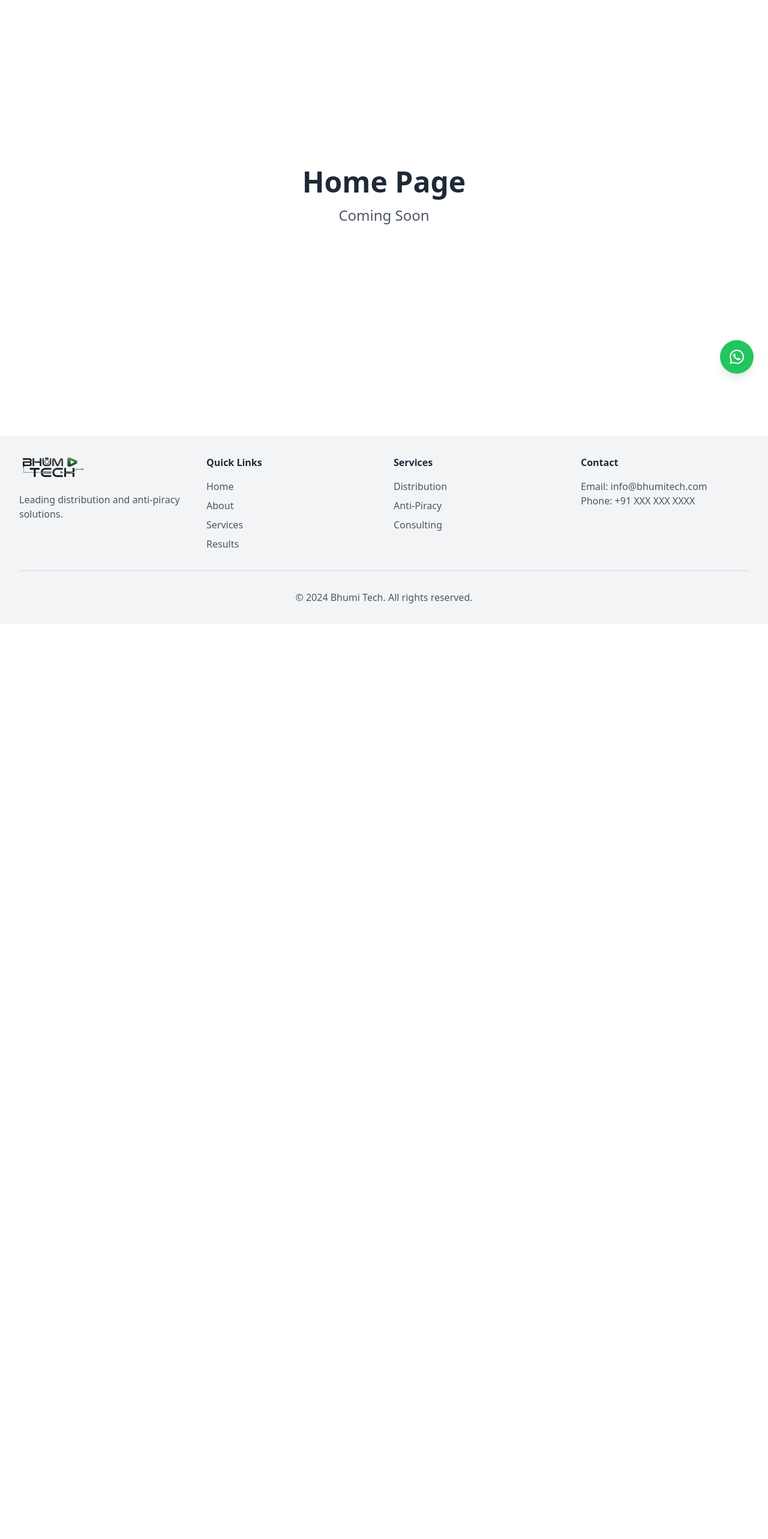
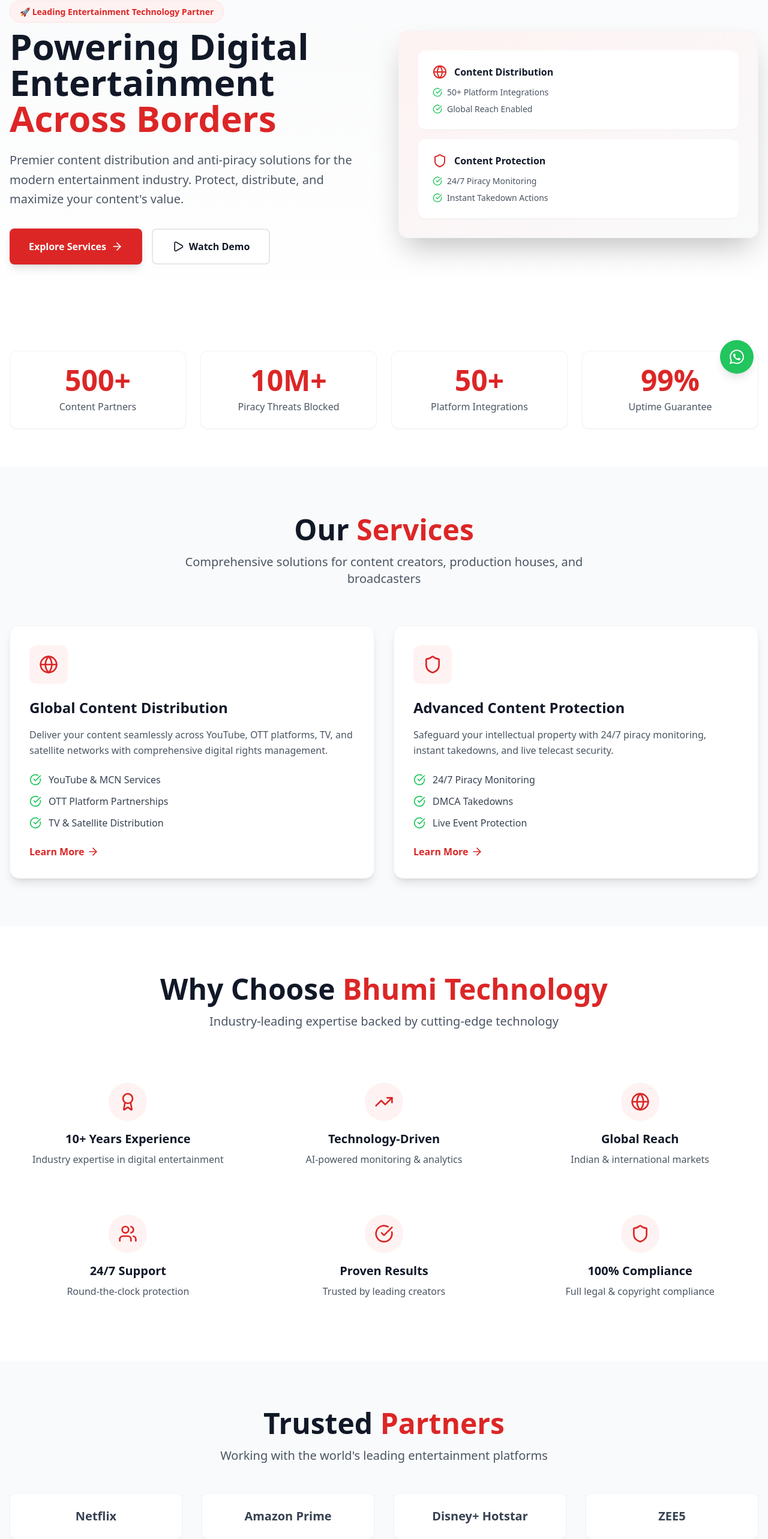
Before and after one commit to Michaelanand123singh/bhumi-tech, a React (Vite) app: page / in a window 1280 px wide. Shown: the part 153-2719 px from the top of the page at 60% size. Before the commit the page ends 1193 px from the top, so only its background shows below. Built offline with nearby package versions, Linux system fonts and the light colour scheme.

Commit message:
udpated the home page layout

```diff
--- a/package.json
+++ b/package.json
@@ -10,6 +10,7 @@
     "preview": "vite preview"
   },
   "dependencies": {
+    "lucide-react": "^0.559.0",
     "react": "^19.2.0",
     "react-dom": "^19.2.0",
     "react-router-dom": "^7.10.1"
--- a/src/components/home/ClientsCarousel.jsx
+++ b/src/components/home/ClientsCarousel.jsx
@@ -1,13 +1,35 @@
 import React from 'react';
-import SectionTitle from '../common/SectionTitle';
 
 const ClientsCarousel = () => {
+  const clients = [
+    'Netflix',
+    'Amazon Prime',
+    'Disney+ Hotstar',
+    'ZEE5',
+    'SonyLIV',
+    'MX Player',
+    'YouTube',
+    'Jio Cinema',
+  ];
+
   return (
-    <section className="py-16 bg-gray-50">
-      <div className="container mx-auto px-4">
-        <SectionTitle title="Our Clients" subtitle="Trusted By" />
-        <div className="flex justify-center items-center">
-          <p className="text-gray-600">Client logos will be displayed here</p>
+    <section className="py-20 bg-gray-50">
+      <div className="max-w-7xl mx-auto px-4">
+        <div className="text-center mb-12">
+          <h2 className="text-4xl md:text-5xl font-bold text-gray-900 mb-4">
+            Trusted <span className="text-red-600">Partners</span>
+          </h2>
+          <p className="text-xl text-gray-600">Working with the world's leading entertainment platforms</p>
+        </div>
+        <div className="grid grid-cols-2 md:grid-cols-4 gap-8">
+          {clients.map((client, index) => (
+            <div
+              key={index}
+              className="bg-white rounded-xl p-6 flex items-center justify-center shadow-sm hover:shadow-md transition-shadow border border-gray-100"
+            >
+              <span className="text-xl font-bold text-gray-700">{client}</span>
+            </div>
+          ))}
         </div>
       </div>
     </section>
--- a/src/components/home/Hero.jsx
+++ b/src/components/home/Hero.jsx
@@ -1,19 +1,75 @@
 import React from 'react';
-import Button from '../common/Button';
+import { Play, Globe, Shield, CheckCircle, ArrowRight } from 'lucide-react';
+import { Link } from 'react-router-dom';
 
 const Hero = () => {
   return (
-    <section className="bg-gradient-to-r from-blue-600 to-blue-800 text-white py-20">
-      <div className="container mx-auto px-4 text-center">
-        <h1 className="text-5xl font-bold mb-6">Welcome to Bhumi Tech</h1>
-        <p className="text-xl mb-8 max-w-2xl mx-auto">
-          Leading distribution and anti-piracy solutions for your business
-        </p>
-        <div className="flex gap-4 justify-center">
-          <Button variant="secondary">Get Started</Button>
-          <Button variant="outline" className="bg-transparent border-white text-white hover:bg-white hover:text-blue-600">
-            Learn More
-          </Button>
+    <section className="pt-20 pb-20 px-4 bg-gradient-to-b from-gray-50 to-white">
+      <div className="max-w-7xl mx-auto">
+        <div className="grid lg:grid-cols-2 gap-12 items-center">
+          <div>
+            <div className="inline-block mb-4">
+              <span className="bg-red-50 text-red-600 px-4 py-2 rounded-full text-sm font-semibold border border-red-100">
+                🚀 Leading Entertainment Technology Partner
+              </span>
+            </div>
+            <h1 className="text-5xl md:text-6xl font-bold text-gray-900 mb-6 leading-tight">
+              Powering Digital Entertainment{' '}
+              <span className="text-red-600">Across Borders</span>
+            </h1>
+            <p className="text-xl text-gray-600 mb-8 leading-relaxed">
+              Premier content distribution and anti-piracy solutions for the modern entertainment industry. Protect, distribute, and maximize your content's value.
+            </p>
+            <div className="flex flex-col sm:flex-row gap-4">
+              <Link
+                to="/services"
+                className="bg-red-600 text-white px-8 py-4 rounded-lg hover:bg-red-700 transition-all font-semibold shadow-lg hover:shadow-xl flex items-center justify-center group"
+              >
+                Explore Services
+                <ArrowRight className="ml-2 w-5 h-5 group-hover:translate-x-1 transition-transform" />
+              </Link>
+              <button className="bg-white text-gray-900 px-8 py-4 rounded-lg hover:bg-gray-50 transition-all font-semibold border-2 border-gray-200 flex items-center justify-center">
+                <Play className="mr-2 w-5 h-5" />
+                Watch Demo
+              </button>
+            </div>
+          </div>
+          <div className="relative">
+            <div className="bg-gradient-to-br from-red-50 to-gray-50 rounded-2xl p-8 shadow-2xl border border-gray-100">
+              <div className="bg-white rounded-xl p-6 shadow-sm mb-4">
+                <div className="flex items-center space-x-3 mb-3">
+                  <Globe className="w-6 h-6 text-red-600" />
+                  <span className="font-semibold text-gray-900">Content Distribution</span>
+                </div>
+                <div className="space-y-2">
+                  <div className="flex items-center text-sm text-gray-600">
+                    <CheckCircle className="w-4 h-4 text-green-500 mr-2" />
+                    50+ Platform Integrations
+                  </div>
+                  <div className="flex items-center text-sm text-gray-600">
+                    <CheckCircle className="w-4 h-4 text-green-500 mr-2" />
+                    Global Reach Enabled
+                  </div>
+                </div>
+              </div>
+              <div className="bg-white rounded-xl p-6 shadow-sm">
+                <div className="flex items-center space-x-3 mb-3">
+                  <Shield className="w-6 h-6 text-red-600" />
+                  <span className="font-semibold text-gray-900">Content Protection</span>
+                </div>
+                <div className="space-y-2">
+                  <div className="flex items-center text-sm text-gray-600">
+                    <CheckCircle className="w-4 h-4 text-green-500 mr-2" />
+                    24/7 Piracy Monitoring
+                  </div>
+                  <div className="flex items-center text-sm text-gray-600">
+                    <CheckCircle className="w-4 h-4 text-green-500 mr-2" />
+                    Instant Takedown Actions
+                  </div>
+                </div>
+              </div>
+            </div>
+          </div>
         </div>
       </div>
     </section>
--- a/src/components/home/ServicesOverview.jsx
+++ b/src/components/home/ServicesOverview.jsx
@@ -1,24 +1,67 @@
 import React from 'react';
-import SectionTitle from '../common/SectionTitle';
+import { Globe, Shield, CheckCircle, ArrowRight } from 'lucide-react';
+import { Link } from 'react-router-dom';
 
 const ServicesOverview = () => {
+  const services = [
+    {
+      icon: Globe,
+      title: 'Global Content Distribution',
+      description:
+        'Deliver your content seamlessly across YouTube, OTT platforms, TV, and satellite networks with comprehensive digital rights management.',
+      features: ['YouTube & MCN Services', 'OTT Platform Partnerships', 'TV & Satellite Distribution'],
+    },
+    {
+      icon: Shield,
+      title: 'Advanced Content Protection',
+      description:
+        'Safeguard your intellectual property with 24/7 piracy monitoring, instant takedowns, and live telecast security.',
+      features: ['24/7 Piracy Monitoring', 'DMCA Takedowns', 'Live Event Protection'],
+    },
+  ];
+
   return (
-    <section className="py-16 bg-gray-50">
-      <div className="container mx-auto px-4">
-        <SectionTitle title="Our Services" subtitle="What We Offer" />
-        <div className="grid grid-cols-1 md:grid-cols-3 gap-8">
-          <div className="bg-white p-6 rounded-lg shadow-md">
-            <h3 className="text-xl font-semibold mb-4">Distribution</h3>
-            <p className="text-gray-600">Comprehensive distribution solutions for your products.</p>
-          </div>
-          <div className="bg-white p-6 rounded-lg shadow-md">
-            <h3 className="text-xl font-semibold mb-4">Anti-Piracy</h3>
-            <p className="text-gray-600">Protect your intellectual property with our anti-piracy services.</p>
-          </div>
-          <div className="bg-white p-6 rounded-lg shadow-md">
-            <h3 className="text-xl font-semibold mb-4">Consulting</h3>
-            <p className="text-gray-600">Expert consulting services to grow your business.</p>
-          </div>
+    <section className="py-20 bg-gray-50">
+      <div className="max-w-7xl mx-auto px-4">
+        <div className="text-center mb-16">
+          <h2 className="text-4xl md:text-5xl font-bold text-gray-900 mb-4">
+            Our <span className="text-red-600">Services</span>
+          </h2>
+          <p className="text-xl text-gray-600 max-w-2xl mx-auto">
+            Comprehensive solutions for content creators, production houses, and broadcasters
+          </p>
+        </div>
+        <div className="grid md:grid-cols-2 gap-8">
+          {services.map((service, index) => {
+            const IconComponent = service.icon;
+            return (
+              <div
+                key={index}
+                className="bg-white rounded-2xl p-8 shadow-lg hover:shadow-2xl transition-all border border-gray-100 group"
+              >
+                <div className="w-16 h-16 bg-red-50 rounded-xl flex items-center justify-center mb-6 group-hover:bg-red-600 transition-colors">
+                  <IconComponent className="w-8 h-8 text-red-600 group-hover:text-white transition-colors" />
+                </div>
+                <h3 className="text-2xl font-bold text-gray-900 mb-4">{service.title}</h3>
+                <p className="text-gray-600 mb-6 leading-relaxed">{service.description}</p>
+                <ul className="space-y-3 mb-6">
+                  {service.features.map((feature, idx) => (
+                    <li key={idx} className="flex items-center text-gray-700">
+                      <CheckCircle className="w-5 h-5 text-green-500 mr-3 flex-shrink-0" />
+                      <span>{feature}</span>
+                    </li>
+                  ))}
+                </ul>
+                <Link
+                  to="/services"
+                  className="text-red-600 font-semibold flex items-center hover:translate-x-2 transition-transform"
+                >
+                  Learn More
+                  <ArrowRight className="ml-1 w-5 h-5" />
+                </Link>
+              </div>
+            );
+          })}
         </div>
       </div>
     </section>
--- a/src/components/home/StatsSection.jsx
+++ b/src/components/home/StatsSection.jsx
@@ -1,23 +1,49 @@
-import React from 'react';
+import React, { useEffect } from 'react';
+import { useCountUp } from '../../hooks/useCountUp';
+
+const StatCard = ({ end, suffix, label }) => {
+  const [count, setHasStarted] = useCountUp(end);
+
+  useEffect(() => {
+    const observer = new IntersectionObserver(
+      ([entry]) => {
+        if (entry.isIntersecting) {
+          setHasStarted(true);
+        }
+      },
+      { threshold: 0.5 }
+    );
+
+    const element = document.getElementById(`stat-${label}`);
+    if (element) observer.observe(element);
+
+    return () => {
+      if (element) observer.disconnect();
+    };
+  }, [setHasStarted, label]);
+
+  return (
+    <div
+      id={`stat-${label}`}
+      className="text-center p-6 bg-white rounded-xl shadow-sm border border-gray-100 hover:shadow-md transition-shadow"
+    >
+      <div className="text-4xl md:text-5xl font-bold text-red-600 mb-2">
+        {count}{suffix}
+      </div>
+      <div className="text-gray-600 text-sm md:text-base font-medium">{label}</div>
+    </div>
+  );
+};
 
 const StatsSection = () => {
-  const stats = [
-    { number: '500+', label: 'Happy Clients' },
-    { number: '1000+', label: 'Projects Completed' },
-    { number: '50+', label: 'Team Members' },
-    { number: '10+', label: 'Years Experience' },
-  ];
-
   return (
-    <section className="py-16 bg-blue-600 text-white">
-      <div className="container mx-auto px-4">
-        <div className="grid grid-cols-2 md:grid-cols-4 gap-8 text-center">
-          {stats.map((stat, index) => (
-            <div key={index}>
-              <div className="text-4xl font-bold mb-2">{stat.number}</div>
-              <div className="text-lg">{stat.label}</div>
-            </div>
-          ))}
+    <section className="py-16 bg-white">
+      <div className="max-w-7xl mx-auto px-4">
+        <div className="grid grid-cols-2 md:grid-cols-4 gap-6">
+          <StatCard end={500} suffix="+" label="Content Partners" />
+          <StatCard end={10} suffix="M+" label="Piracy Threats Blocked" />
+          <StatCard end={50} suffix="+" label="Platform Integrations" />
+          <StatCard end={99.8} suffix="%" label="Uptime Guarantee" />
         </div>
       </div>
     </section>
--- a/src/components/home/WhyChooseUs.jsx
+++ b/src/components/home/WhyChooseUs.jsx
@@ -1,25 +1,43 @@
 import React from 'react';
-import SectionTitle from '../common/SectionTitle';
+import { Award, TrendingUp, Globe, Users, CheckCircle, Shield } from 'lucide-react';
 
 const WhyChooseUs = () => {
-  const features = [
-    { title: 'Expert Team', description: 'Experienced professionals dedicated to your success' },
-    { title: 'Proven Results', description: 'Track record of delivering exceptional results' },
-    { title: 'Innovative Solutions', description: 'Cutting-edge technology and methodologies' },
-    { title: '24/7 Support', description: 'Round-the-clock support for all your needs' },
+  const benefits = [
+    { icon: Award, title: '10+ Years Experience', desc: 'Industry expertise in digital entertainment' },
+    { icon: TrendingUp, title: 'Technology-Driven', desc: 'AI-powered monitoring & analytics' },
+    { icon: Globe, title: 'Global Reach', desc: 'Indian & international markets' },
+    { icon: Users, title: '24/7 Support', desc: 'Round-the-clock protection' },
+    { icon: CheckCircle, title: 'Proven Results', desc: 'Trusted by leading creators' },
+    { icon: Shield, title: '100% Compliance', desc: 'Full legal & copyright compliance' },
   ];
 
   return (
-    <section className="py-16">
-      <div className="container mx-auto px-4">
-        <SectionTitle title="Why Choose Us" subtitle="Our Advantages" />
-        <div className="grid grid-cols-1 md:grid-cols-2 lg:grid-cols-4 gap-8">
-          {features.map((feature, index) => (
-            <div key={index} className="text-center">
-              <h3 className="text-xl font-semibold mb-4">{feature.title}</h3>
-              <p className="text-gray-600">{feature.description}</p>
-            </div>
-          ))}
+    <section className="py-20 bg-white">
+      <div className="max-w-7xl mx-auto px-4">
+        <div className="text-center mb-16">
+          <h2 className="text-4xl md:text-5xl font-bold text-gray-900 mb-4">
+            Why Choose <span className="text-red-600">Bhumi Technology</span>
+          </h2>
+          <p className="text-xl text-gray-600 max-w-2xl mx-auto">
+            Industry-leading expertise backed by cutting-edge technology
+          </p>
+        </div>
+        <div className="grid md:grid-cols-2 lg:grid-cols-3 gap-8">
+          {benefits.map((benefit, index) => {
+            const IconComponent = benefit.icon;
+            return (
+              <div
+                key={index}
+                className="text-center p-6 rounded-xl hover:bg-gray-50 transition-colors group"
+              >
+                <div className="w-16 h-16 bg-red-50 rounded-full flex items-center justify-center mx-auto mb-4 group-hover:bg-red-600 transition-colors">
+                  <IconComponent className="w-8 h-8 text-red-600 group-hover:text-white transition-colors" />
+                </div>
+                <h3 className="text-xl font-bold text-gray-900 mb-2">{benefit.title}</h3>
+                <p className="text-gray-600">{benefit.desc}</p>
+              </div>
+            );
+          })}
         </div>
       </div>
     </section>
--- /dev/null
+++ b/src/hooks/useCountUp.js
@@ -0,0 +1,41 @@
+import { useState, useEffect } from 'react';
+
+/**
+ * Custom hook for animated counter effect
+ * @param {number} end - The target number to count up to
+ * @param {number} duration - Animation duration in milliseconds (default: 2000)
+ * @returns {[number, function]} - Returns [count, setHasStarted] where setHasStarted triggers the animation
+ */
+export const useCountUp = (end, duration = 2000) => {
+  const [count, setCount] = useState(0);
+  const [hasStarted, setHasStarted] = useState(false);
+
+  useEffect(() => {
+    if (!hasStarted) return;
+
+    let startTime;
+    let animationFrame;
+
+    const animate = (timestamp) => {
+      if (!startTime) startTime = timestamp;
+      const progress = timestamp - startTime;
+      const percentage = Math.min(progress / duration, 1);
+
+      setCount(Math.floor(end * percentage));
+
+      if (percentage < 1) {
+        animationFrame = requestAnimationFrame(animate);
+      }
+    };
+
+    animationFrame = requestAnimationFrame(animate);
+
+    return () => {
+      if (animationFrame) {
+        cancelAnimationFrame(animationFrame);
+      }
+    };
+  }, [end, duration, hasStarted]);
+
+  return [count, setHasStarted];
+};
--- a/src/pages/Home.jsx
+++ b/src/pages/Home.jsx
@@ -1,12 +1,20 @@
 import React from 'react';
+import Hero from '../components/home/Hero';
+import StatsSection from '../components/home/StatsSection';
+import ServicesOverview from '../components/home/ServicesOverview';
+import WhyChooseUs from '../components/home/WhyChooseUs';
+import ClientsCarousel from '../components/home/ClientsCarousel';
+import CTASection from '../components/home/CTASection';
 
 const Home = () => {
   return (
-    <div className="min-h-screen flex items-center justify-center">
-      <div className="text-center">
-        <h1 className="text-5xl font-bold text-gray-800 mb-4">Home Page</h1>
-        <p className="text-2xl text-gray-600">Coming Soon</p>
-      </div>
+    <div className="min-h-screen bg-white">
+      <Hero />
+      <StatsSection />
+      <ServicesOverview />
+      <WhyChooseUs />
+      <ClientsCarousel />
+      <CTASection />
     </div>
   );
 };
```
Also changed, not shown: src/components/home/CTASection.jsx (+26 -11 lines), 1 other file (tests, documents, lock files or other folders).
